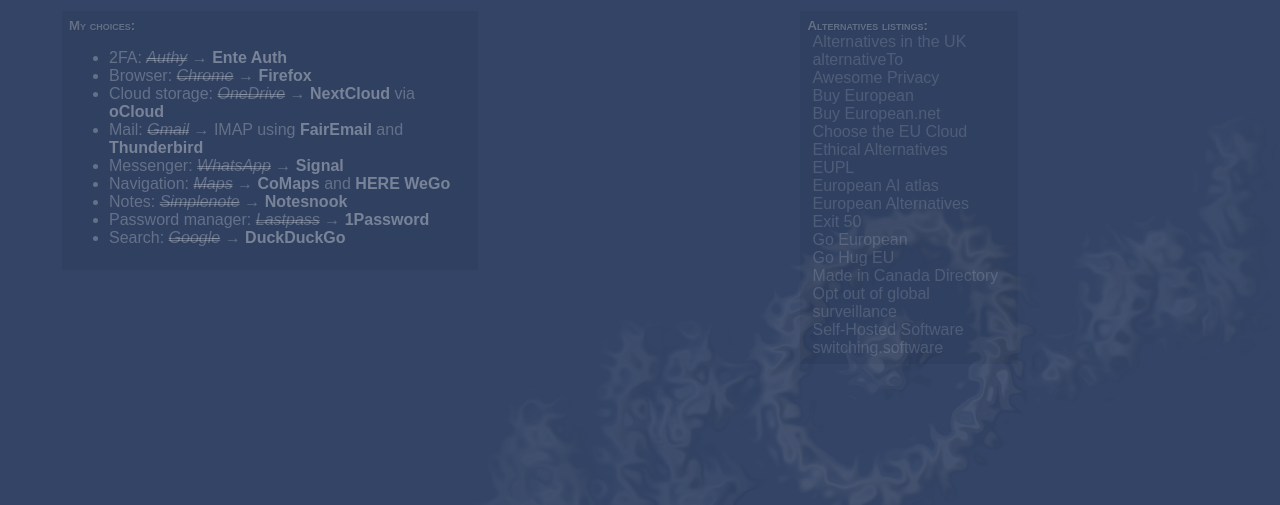
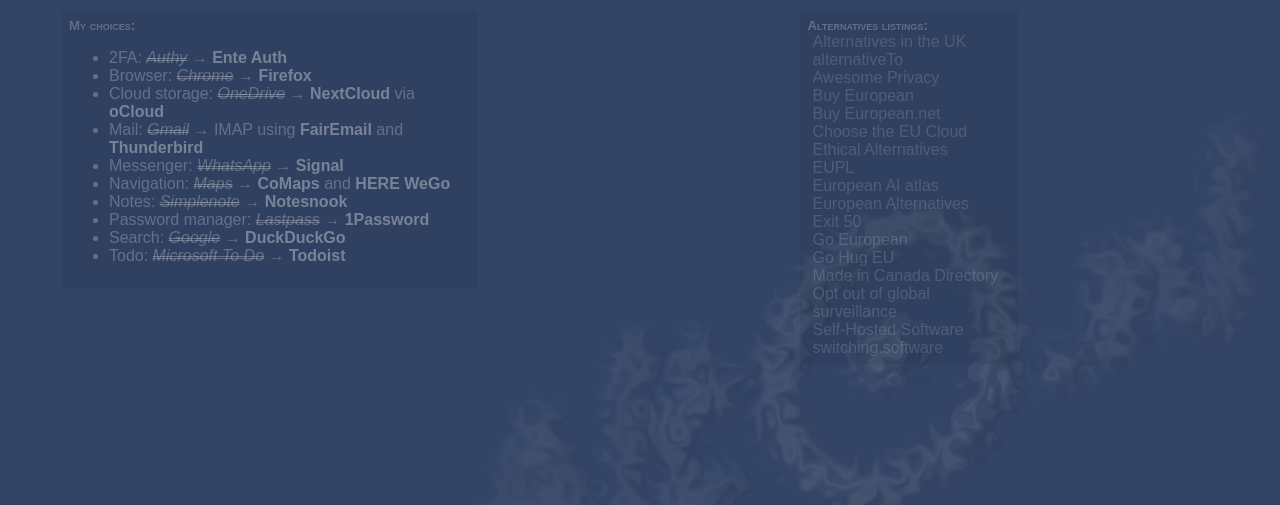
Before and after one commit to brownhamer/alt0.nl, a PHP site: page /alternatives.php in a window 1280 px wide. Shown: the part 180-685 px from the top of the page. Run offline with PHP 8.4, Linux system fonts and the light colour scheme.

Commit message:
Added Todoist

```diff
--- a/alternatives.php
+++ b/alternatives.php
@@ -23,6 +23,7 @@ startHtmlPage('Alt0.nl &rarr; Alternatives');
   <li>Notes: <span class="del">Simplenote</span> &rarr; <a href="https://notesnook.com/">Notesnook</a></li>
   <li>Password manager: <span class="del">Lastpass</span> &rarr; <a href="https://1password.com/">1Password</a></li>
   <li>Search: <span class="del">Google</span> &rarr; <a href="https://start.duckduckgo.com/">DuckDuckGo</a></li>
+  <li>Todo: <span class="del">Microsoft To Do</span> &rarr; <a href="https://www.todoist.com/">Todoist</a></li>
 </ul>
 </div>
 </td><td>
```
